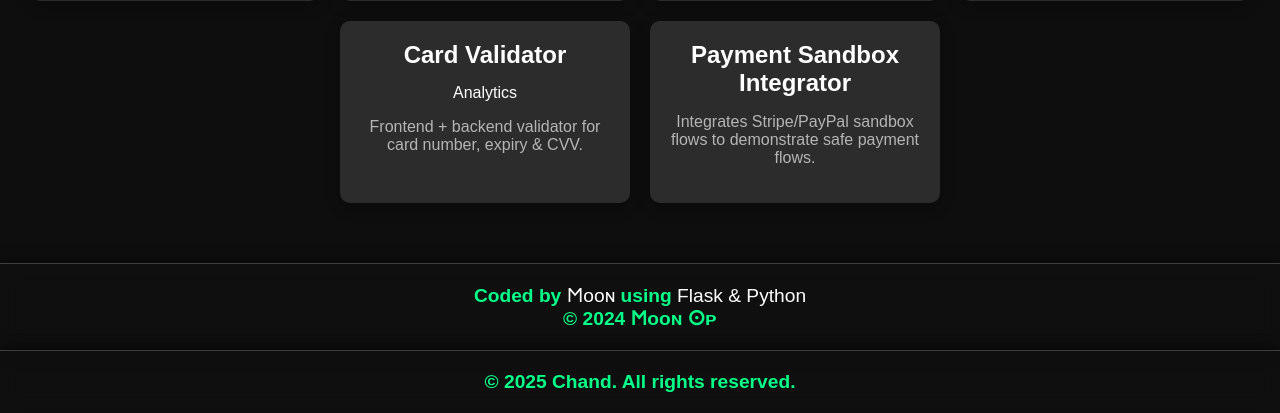
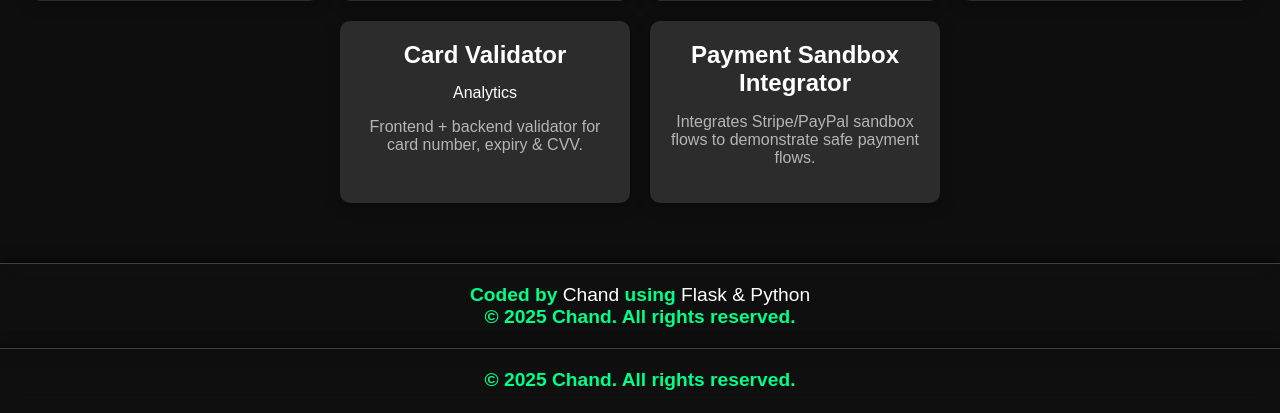
Before and after one commit to skchand786/crispy-chiken, a Flask app: page /projects in a window 1280 px wide. Shown: the part 408-821 px from the top of the page. After the commit the page ends 798 px from the top, so only its background shows below. Run offline with Flask 3, Linux system fonts and the light colour scheme.

Commit message:
Update projects.html

```diff
--- a/templates/projects.html
+++ b/templates/projects.html
@@ -35,8 +35,8 @@
 
 <!-- Footer -->
 <footer>
-    <p>Coded by <span>𐌑ᴏᴏɴ</span> using <span>Flask & Python</span></p>
-    <p>© 2024 𐌑ᴏᴏɴ 𐌏ᴘ</p>
+    <p>Coded by <span>Chand</span> using <span>Flask & Python</span></p>
+    <p>© 2025 Chand. All rights reserved.</p>
 </footer>
 
 <script>
```
